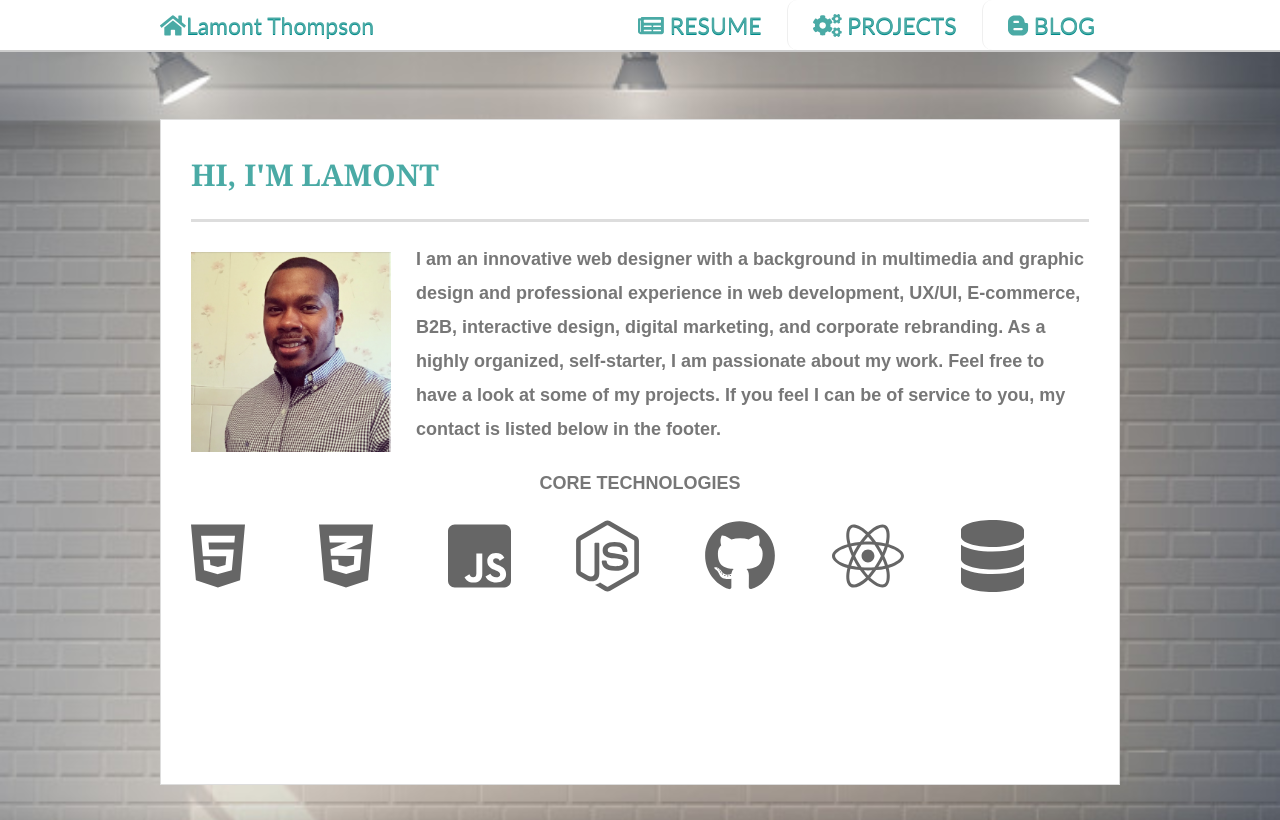
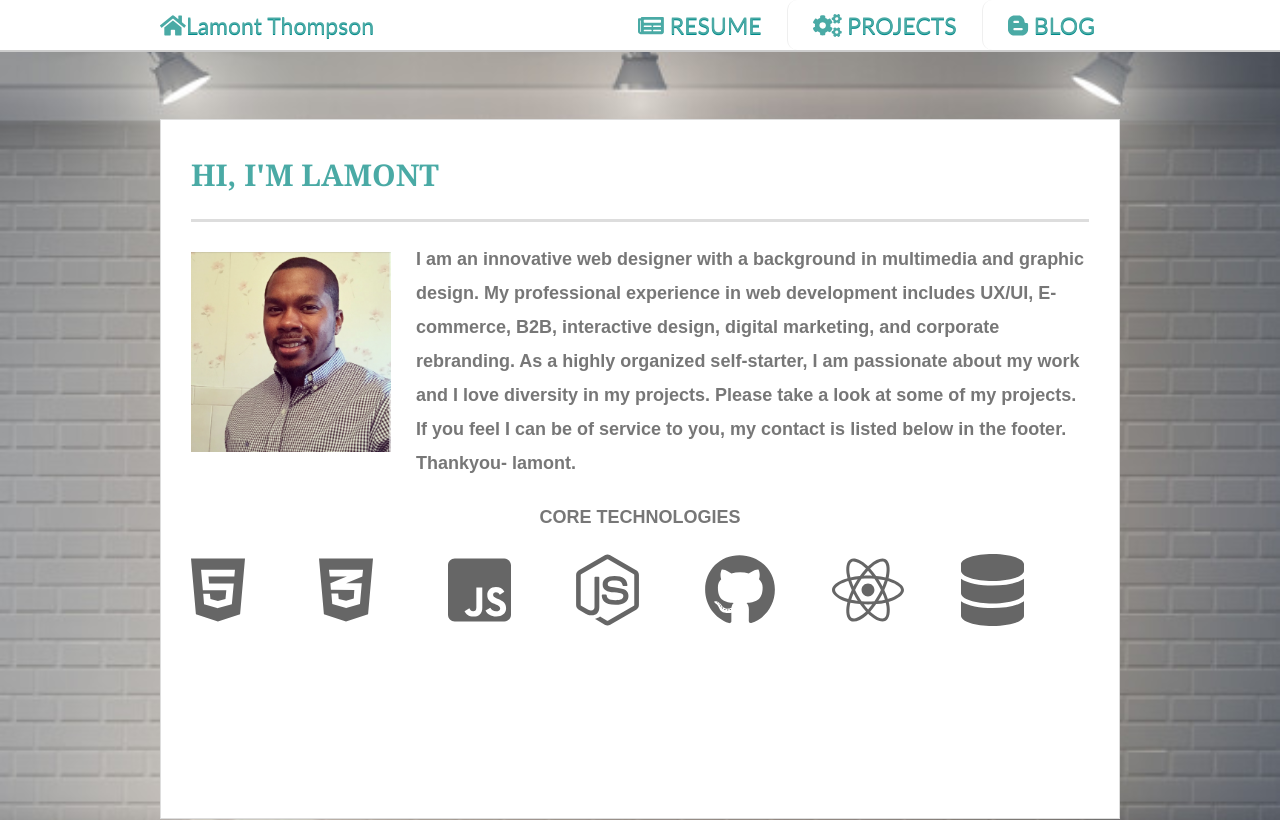
Before and after one commit to lthompson1206/Responsive-Portfolio, a website: page index.html in a window 1280 px wide. Shown: the top 820 px of the page. Drawn offline with Linux system fonts and the light colour scheme.

Commit message:
update my pitch on index

```diff
--- a/index.html
+++ b/index.html
@@ -32,11 +32,7 @@
 
 
 
-      <p><strong>I am an innovative web designer with a background in multimedia and graphic design and professional experience in web development, UX/UI, E-commerce, B2B, interactive design, digital marketing, and corporate rebranding.
-
-          As a highly organized, self-starter, I am passionate about my work.
-
-          Feel free to have a look at some of my projects. If you feel I can be of service to you, my contact is listed below in the footer.</strong></p>
+      <p><strong>I am an innovative web designer with a background in multimedia and graphic design. My professional experience in web development includes UX/UI, E-commerce, B2B, interactive design, digital marketing, and corporate rebranding. As a highly organized self-starter, I am passionate about my work and I love diversity in my projects. Please take a look at some of my projects. If you feel I can be of service to you, my contact is listed below in the footer. Thankyou- lamont.</strong></p>
 
 
       <p align="center"><strong>CORE TECHNOLOGIES</strong></p>
```
